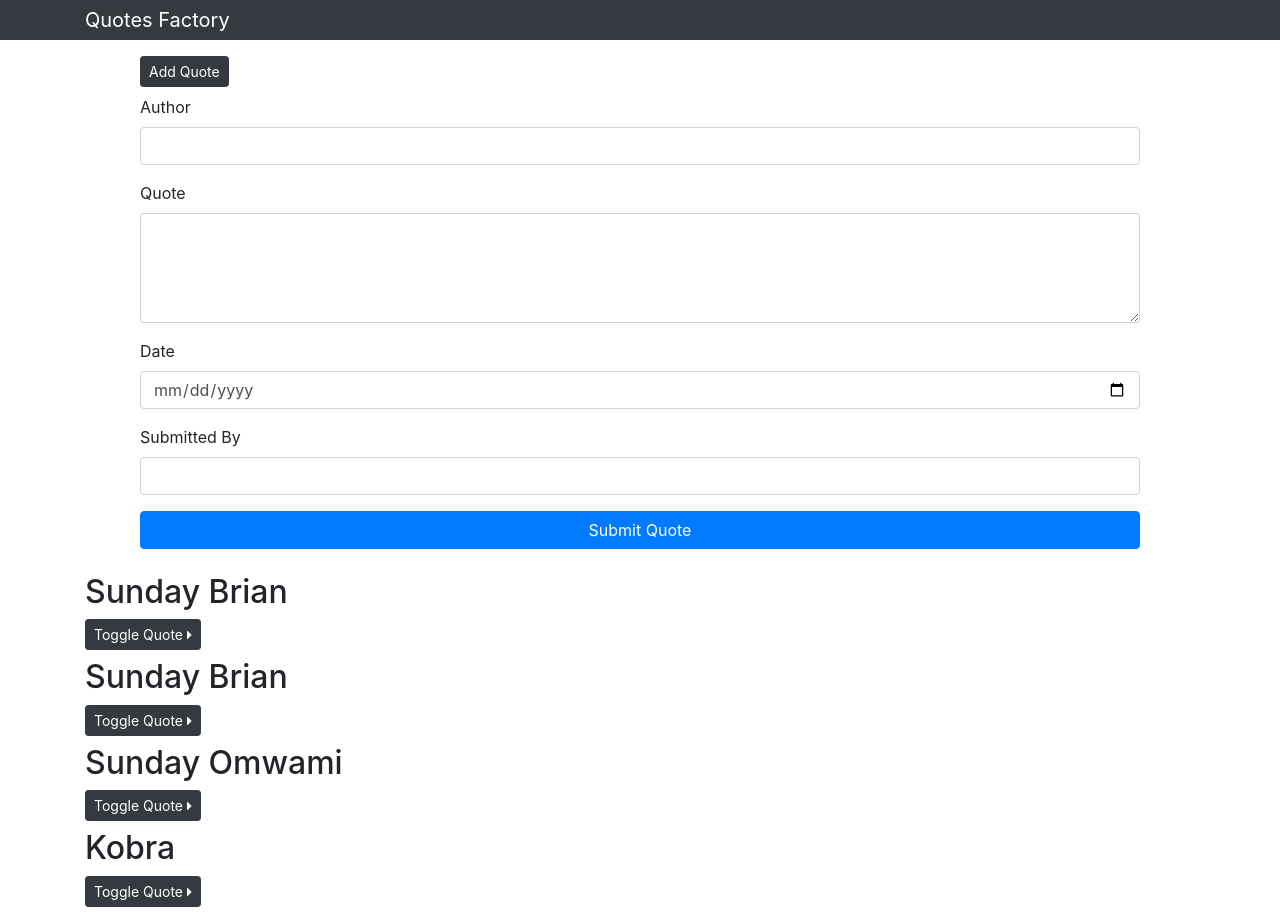
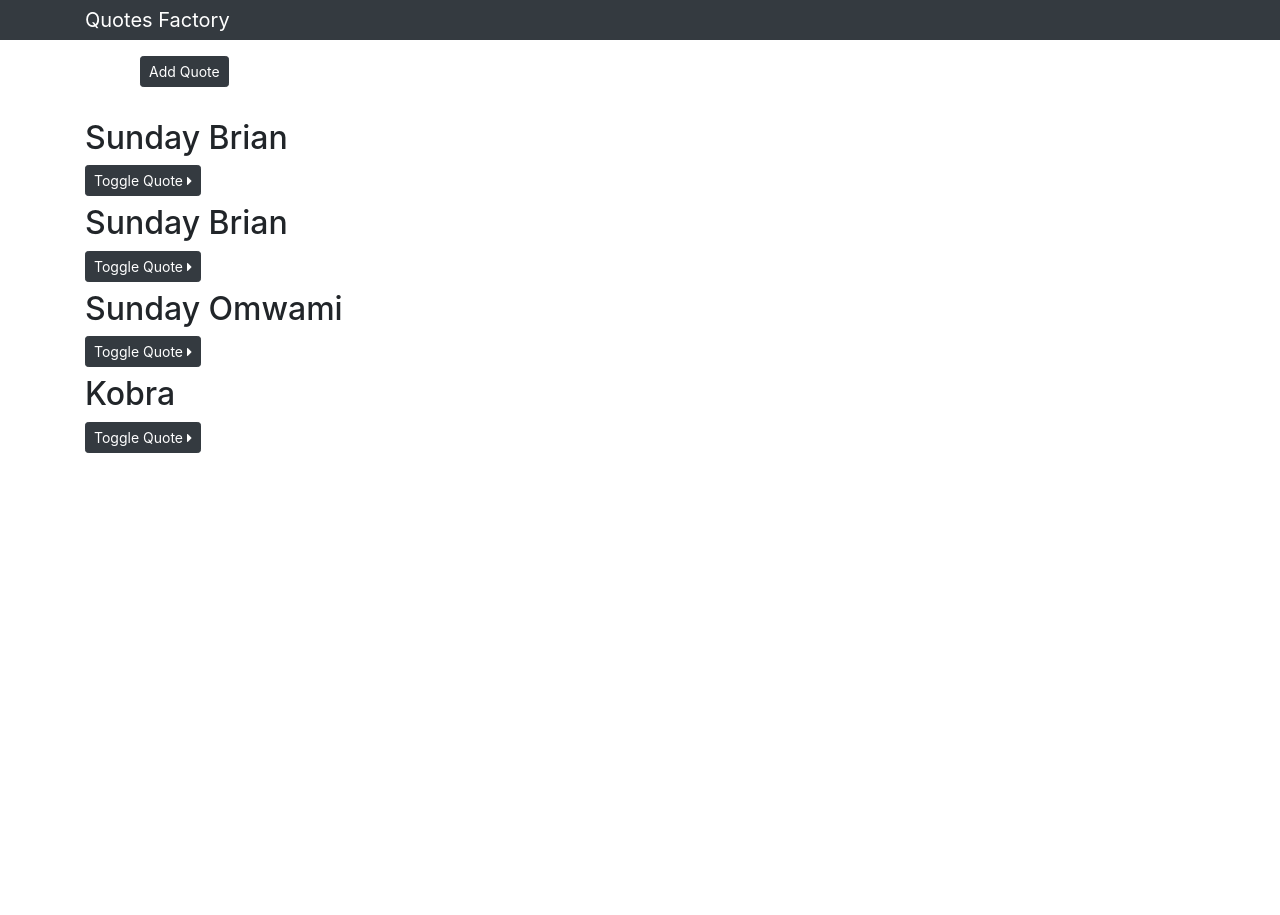
Before and after one commit to Sundaybrian/angular-quotes-factory, an Angular app: page / in a window 1280 px wide. After the commit the page ends 800 px from the top, so only its background shows below. Built offline with nearby package versions, Linux system fonts and the light colour scheme.

Commit message:
add an click expression to hide the quote submitting form on click

```diff
--- a/src/app/components/quotes-details/quotes-details.component.html
+++ b/src/app/components/quotes-details/quotes-details.component.html
@@ -11,7 +11,8 @@
     <div class="buttons">
       <div id="votes">
         <button class="btn" (click)="likeClicked(true)"><i class="fa fa-thumbs-o-up"></i>{{quote.upvote}}</button>
-        <button class="btn" (click)="dislikeClicked(true)"> <i
+
+        <button class="btn" (click)="dislikeClicked(true)"><i
             class="fa fa-thumbs-o-down"></i>{{quote.downvote}}</button>
       </div>
       <div id="delete">
--- a/src/app/components/quotes-form/quotes-form.component.html
+++ b/src/app/components/quotes-form/quotes-form.component.html
@@ -1,6 +1,6 @@
 <div class="narrow mb-4">
-  <button class="btn btn-sm btn-dark mb-2">Add Quote</button>
-  <form>
+  <button class="btn btn-sm btn-dark mb-2" (click)="this.showForm = !this.showForm">Add Quote</button>
+  <form *ngIf="showForm">
     <div class="form-group">
       <label for="author">Author</label>
       <input type="text" class="form-control" name="author" #author>
--- a/src/app/components/quotes-form/quotes-form.component.ts
+++ b/src/app/components/quotes-form/quotes-form.component.ts
@@ -1,15 +1,18 @@
-import { Component, OnInit } from '@angular/core';
+import { Component, OnInit } from "@angular/core";
 
 @Component({
-  selector: 'app-quotes-form',
-  templateUrl: './quotes-form.component.html',
-  styleUrls: ['./quotes-form.component.css']
+  selector: "app-quotes-form",
+  templateUrl: "./quotes-form.component.html",
+  styleUrls: ["./quotes-form.component.css"]
 })
 export class QuotesFormComponent implements OnInit {
+  showForm: boolean = false;
 
-  constructor() { }
+  constructor() {}
 
-  ngOnInit() {
-  }
+  // showQuoteForm() {
 
+  // }
+
+  ngOnInit() {}
 }
```
